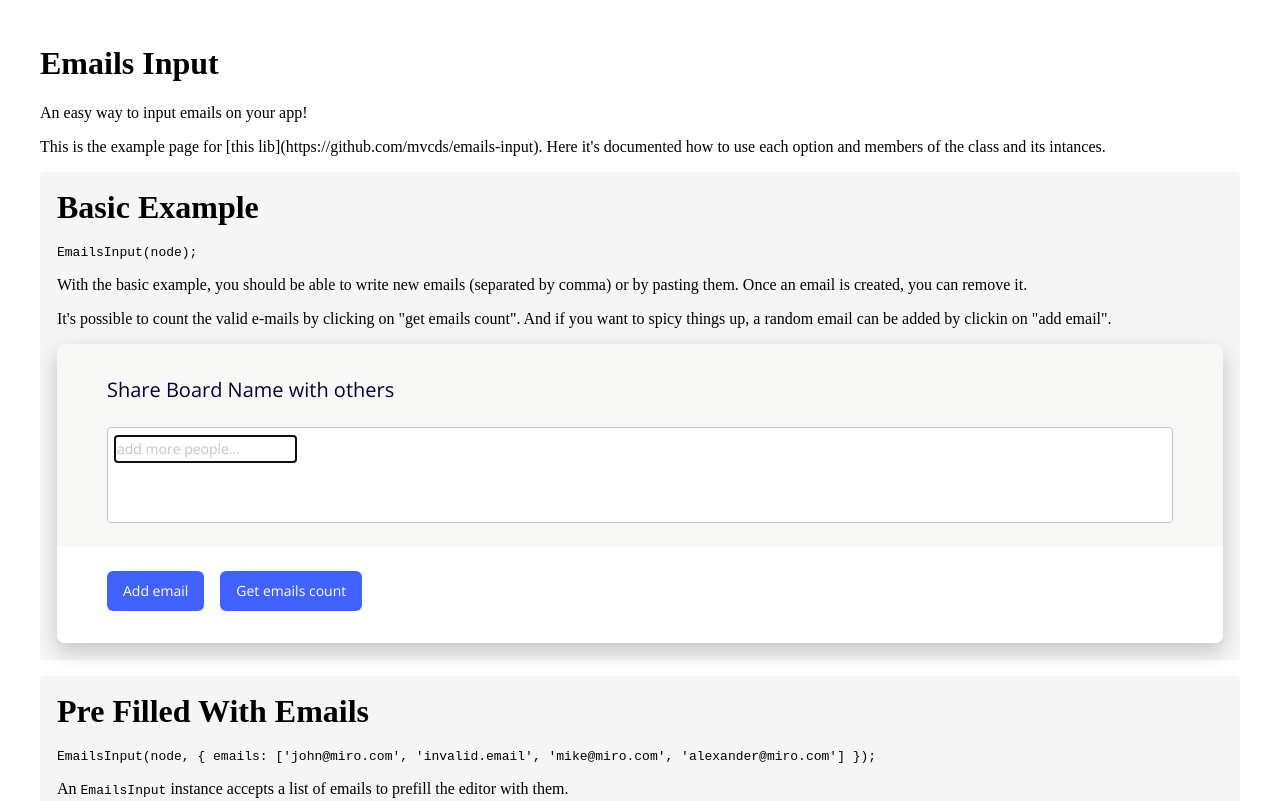
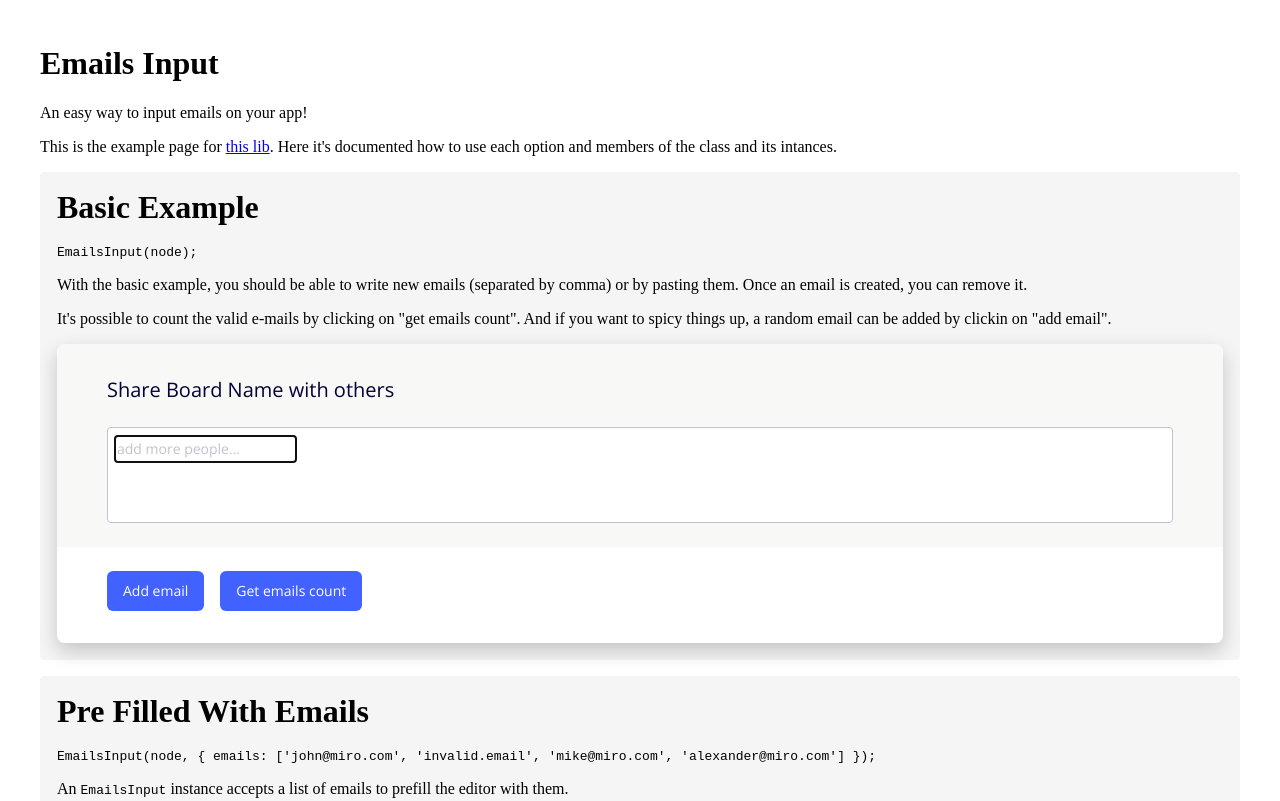
Before and after one commit to mvcds/emails-input, a website: page public/index.html in a window 1280 px wide. Shown: the top 801 px of the page. Drawn offline with nearby package versions, Linux system fonts and the light colour scheme; files that its build step writes are made by us from their sources.

Commit message:
fix link

```diff
--- a/public/index.html
+++ b/public/index.html
@@ -35,7 +35,7 @@
   <header>
     <h1>Emails Input</h1>
     <p>An easy way to input emails on your app!</p>
-    <p>This is the example page for [this lib](https://github.com/mvcds/emails-input). Here it's documented how to use each option and members of the class and its intances.</p>
+    <p>This is the example page for <a href="https://github.com/mvcds/emails-input" target="_blank">this lib</a>. Here it's documented how to use each option and members of the class and its intances.</p>
   </header>
   <section>
     <header>Basic Example</header>
```
